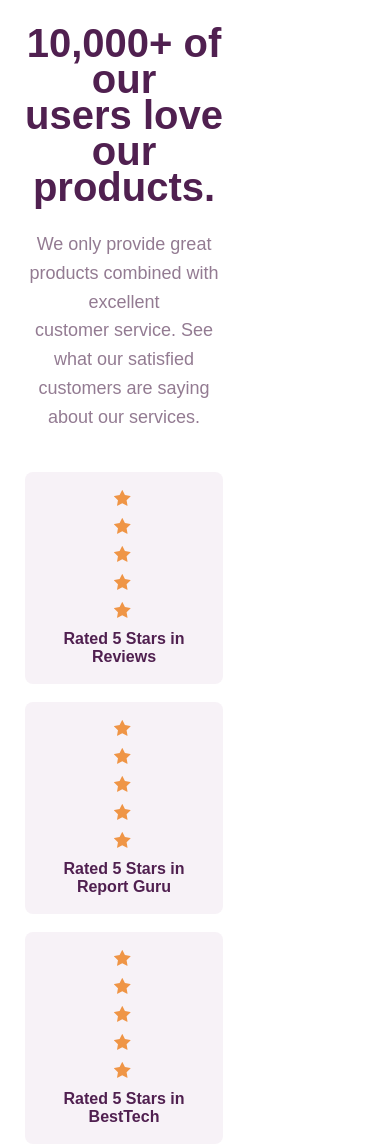
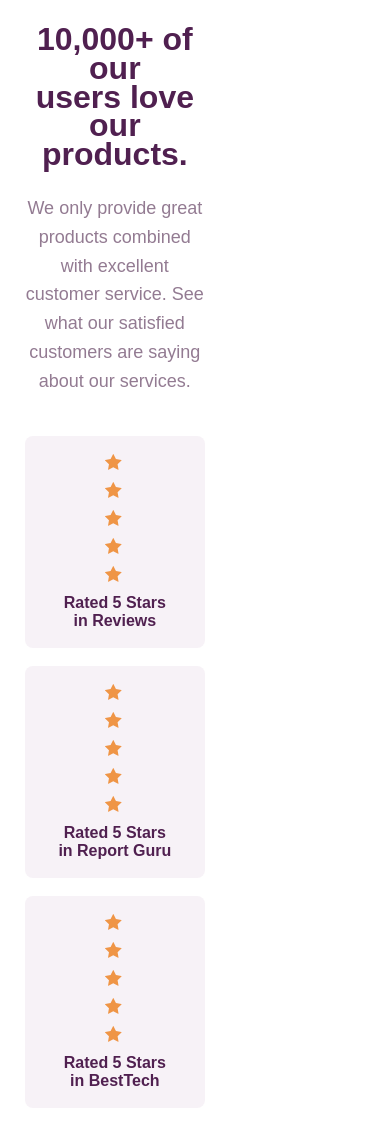
Before and after one commit to elham-tulip/social-proof-section, a plain HTML site: page index.html in a window 390 px wide. Shown: the top 1147 px of the page. Drawn offline with Linux system fonts and the light colour scheme.

Commit message:
finished the social proof section project

```diff
--- a/index.html
+++ b/index.html
@@ -41,7 +41,7 @@
 
         <div class="boxes">
 
-            <div class="box">
+            <div class="box box1">
                 <img src="assest/icon-star.svg" alt="Star">
                 <img src="assest/icon-star.svg" alt="Star">
                 <img src="assest/icon-star.svg" alt="Star">
@@ -50,7 +50,7 @@
                 <p>Rated 5 Stars in Reviews</p>
             </div>
 
-            <div class="box">
+            <div class="box box2">
                 <img src="assest/icon-star.svg" alt="Star">
                 <img src="assest/icon-star.svg" alt="Star">
                 <img src="assest/icon-star.svg" alt="Star">
@@ -59,7 +59,7 @@
                 <p>Rated 5 Stars in Report Guru</p>
             </div>
 
-            <div class="box">
+            <div class="box box3">
                 <img src="assest/icon-star.svg" alt="Star">
                 <img src="assest/icon-star.svg" alt="Star">
                 <img src="assest/icon-star.svg" alt="Star">
--- a/style.css
+++ b/style.css
@@ -61,11 +61,11 @@
     width:420px;
 }
 
-.box:nth-child(2){
-    margin-left:45px;
+.box2{
+    margin-left:40px;
 }
 
-.box:nth-child(3){
+.box3{
     margin-left:90px;
 }
 
@@ -91,11 +91,11 @@
     flex:1;
 }
 
-.card:nth-child(2){
+.card2{
     margin-top:20px;
 }
 
-.card:nth-child(3){
+.card3{
     margin-top:40px;
 }
 
@@ -124,53 +124,60 @@
     font-size:17px;
 }
 
+
+
 /* Mobile */
 
-@media(max-width:768px){
+@media (max-width: 768px) {
 
-    body{
-        padding:25px;
+    body {
+        padding: 25px;
     }
 
-    .container{
-        width:100%;
+    .container {
+        width: 100%;
+        max-width: 100%;
     }
 
-    .top{
-        flex-direction:column;
-        text-align:center;
+    .top {
+        flex-direction: column;
+        text-align: center;
     }
 
-    .intro{
-        width:100%;
-        margin-bottom:40px;
+    .intro {
+        width: 100%;
+        margin-bottom: 40px;
     }
 
-    .intro h1{
-        font-size:40px;
+    .intro h1 {
+        font-size: 32px;
     }
 
-    .boxes{
-        width:100%;
+    .boxes {
+        width: 100%;
     }
 
-    .box{
-        width:100%;
-        margin-left:0 !important;
-        flex-direction:column;
-        gap:12px;
+    .box {
+        width: 100%;
+        margin-left: 0;
+        flex-direction: column;
+        gap: 12px;
+        align-items: center;
+        text-align: center;
     }
 
-    .cards{
-        flex-direction:column;
+    .cards {
+        flex-direction: column;
     }
 
-    .card{
-        margin-top:0 !important;
+    .card {
+        margin-top: 0;
+        text-align: center;
     }
 
     .card h3,
-    .card span{
-        margin-left:60px;
+    .card span {
+        margin-left: 0;
+        text-align: center;
     }
 }
```
Also changed, not shown: assest/image-screenshot.png (added), 1 other file.
